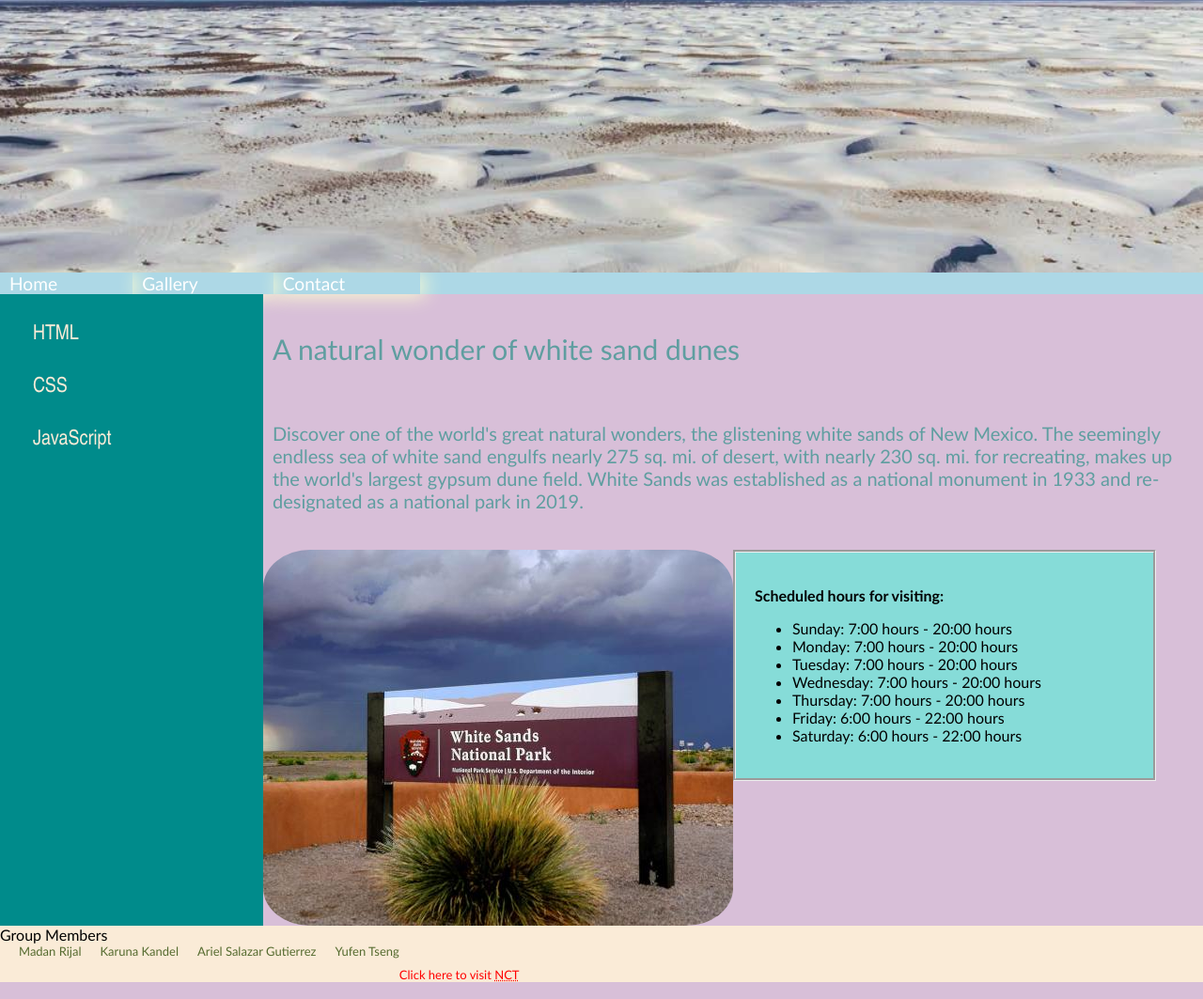
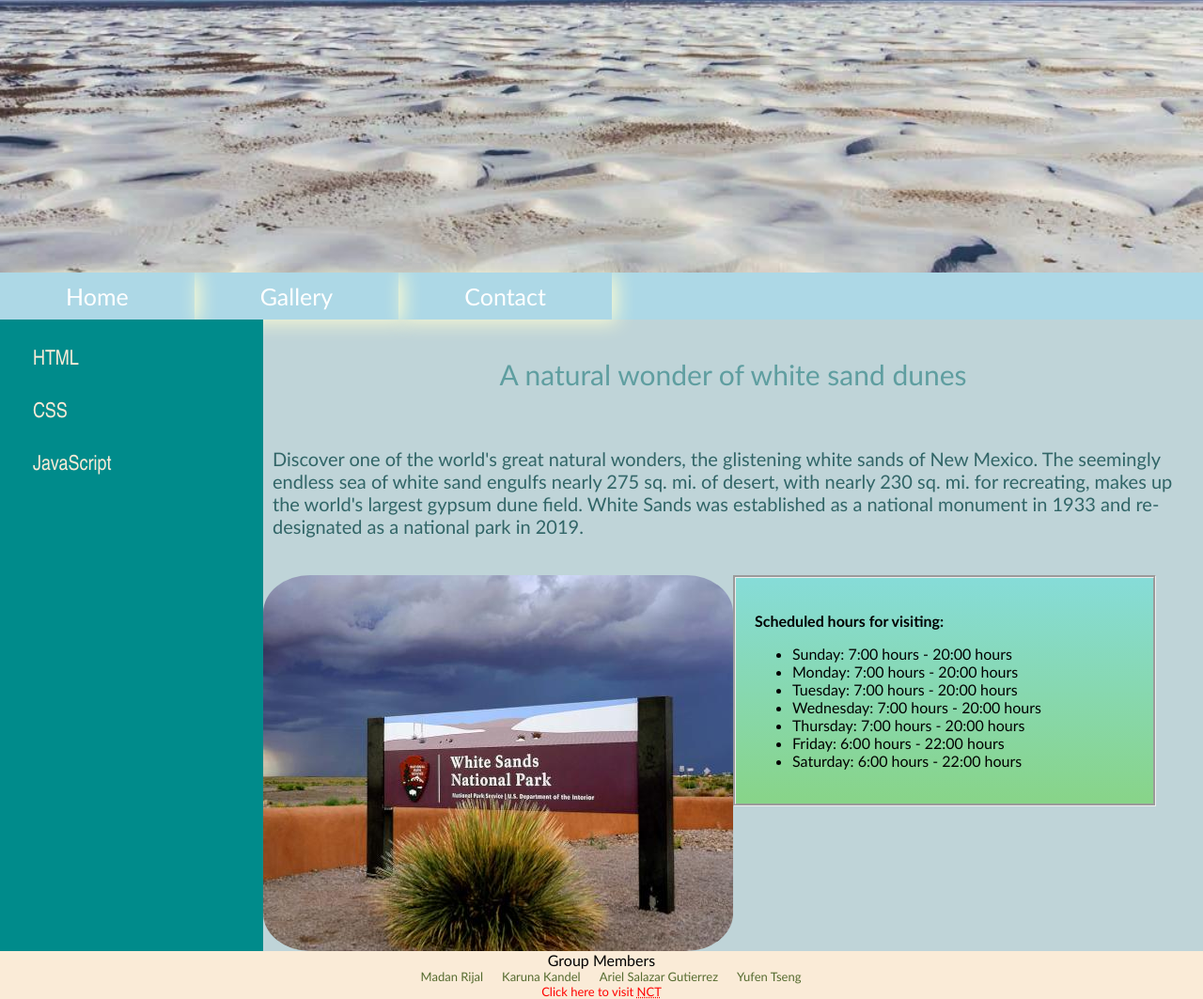
Before and after one commit to LanceTseng/mywebsite, a website: page Website_ProjectWork6/index.html in a window 1280 px wide. Shown: the part 110-1173 px from the top of the page at 94% size. Drawn offline with Linux system fonts and the light colour scheme.

Commit message:
project update by group

```diff
--- a/Website_ProjectWork6/css/contact-gallery.css
+++ b/Website_ProjectWork6/css/contact-gallery.css
@@ -13,6 +13,7 @@
         background-image: url("../img/t4.jpg");
     }
   }
+
 .gallery-content {
     background-image: url("../img/t1.jpg");
     background-repeat: no-repeat;
--- a/Website_ProjectWork6/css/header-footer.css
+++ b/Website_ProjectWork6/css/header-footer.css
@@ -52,20 +52,25 @@ footer{
 }
 /* This css style is to diplay group name in row */
 #groupname{
-    display: flex;
+    display:flex;
     flex-direction: row;
+    place-content: center center;
  }
  /* This css style is for link */
  #nct{
     font-size: small;
-    padding-top:25px;
-    /* margin-left: 49% */
     text-decoration: none;
     color: RED;
+    text-align: center;
+}
 
-
-}
 footer a{
     text-decoration: none;
     color: RED;
 }
+
+.footer-title{
+    padding: 0;
+    margin: 0;
+    text-align: center;
+}
--- a/Website_ProjectWork6/css/index-content.css
+++ b/Website_ProjectWork6/css/index-content.css
@@ -1,6 +1,6 @@
 body {
     font-family: 'Trebuchet MS', 'Lucida Sans Unicode', 'Lucida Grande', 'Lucida Sans', Arial, sans-serif;
-    background-color: thistle;
+    background-color: rgb(191, 212, 216);
     margin: 0;
     padding: 0;
 }
@@ -11,10 +11,11 @@ body {
     padding-left: 1%;
     padding-right: 1%;
     font-size: 30px;
+    text-align: center;
 }
 
 .content {
-    color: cadetblue;
+    color: rgb(49, 101, 103);
     padding-top: 1%;
     padding-left: 1%;
     padding-right: 1%;
@@ -55,7 +56,7 @@ body {
 .childSchedule {
     width: 100%;
     height: 100%;
-    background: rgb(134, 220, 216);
+    background: linear-gradient(rgb(134, 220, 216), rgb(136, 212, 136)) ;
     border-style: groove;
     padding: 2%;
     margin-right: 50px;
--- a/Website_ProjectWork6/css/nav-sidebar.css
+++ b/Website_ProjectWork6/css/nav-sidebar.css
@@ -12,23 +12,26 @@
 nav a {
   color: white;
   text-decoration: none;
-  padding-right: 80px;
-  padding-left: 10px;
+  padding-right: 70px;
+  padding-left: 70px;
+  padding-top: 10px;
+  padding-bottom: 10px;
+  font-size: 25px;
   box-shadow: 5px 3px 20px lightgoldenrodyellow;
 }
 
 #nav a:hover {
-  padding-left: 20px;
-  font-size: 20px;
+  padding-right: 70px;
+  padding-left: 70px;
+  font-size: 25px;
   background-color: darkcyan;
-
-
 }
 
 /* sidebar */
 .aside-nav{
   background-color: darkcyan;
   height: 100%;
+
 }
 
 .aside-nav ul {
--- a/Website_ProjectWork6/index.html
+++ b/Website_ProjectWork6/index.html
@@ -77,8 +77,8 @@
         </section>
     </div>
 
-
-    <footer>Group Members
+    <footer>
+        <p class="footer-title">Group Members</p>
         <div id="groupname">
             <div class="group">
                 <a href="./contact.html">Madan Rijal</a>
@@ -93,11 +93,11 @@
             <div class="group">
                 <a href="./contact.html">Yufen Tseng</a>
             </div>
-            <div id="nct"><a href="https://www.niagaracollegetoronto.ca">Click here to visit <abbr
-                        title="Niagara college Toronto">NCT</abbr></a>
-            </div>
+
         </div>
-
+        <div id="nct"><a href="https://www.niagaracollegetoronto.ca">Click here to visit <abbr
+                    title="Niagara college Toronto">NCT</abbr></a>
+        </div>
     </footer>
 
 </body>
```
Also changed, not shown: Website_ProjectWork6/contact.html (+6 -5 lines), Website_ProjectWork6/gallery.html (+6 -5 lines).
